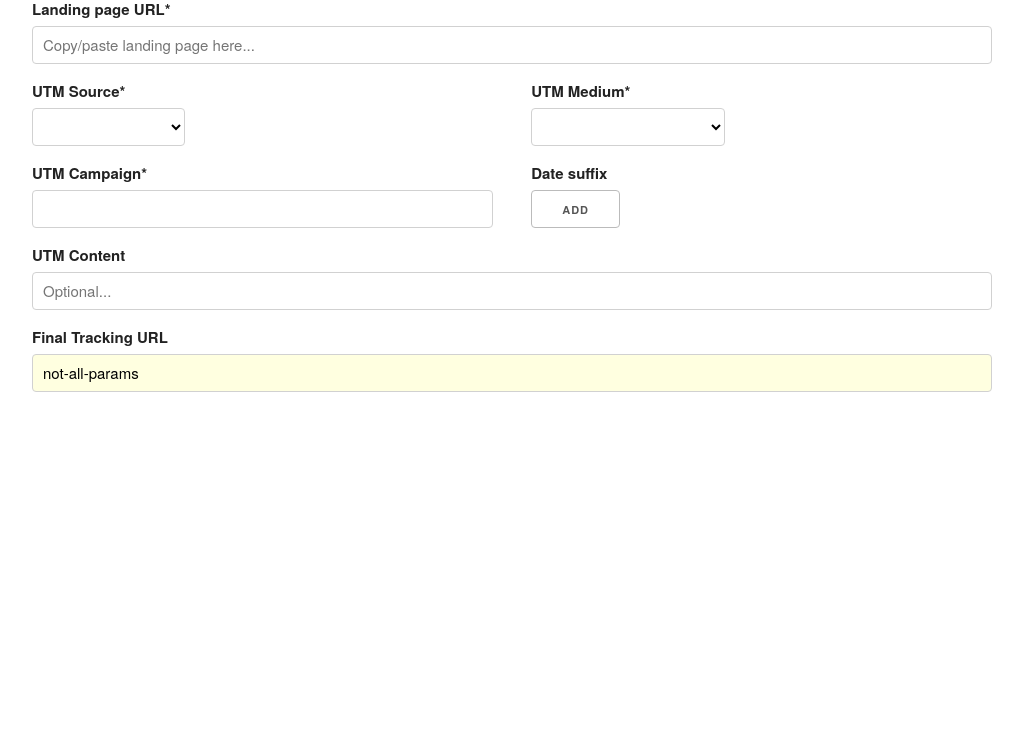
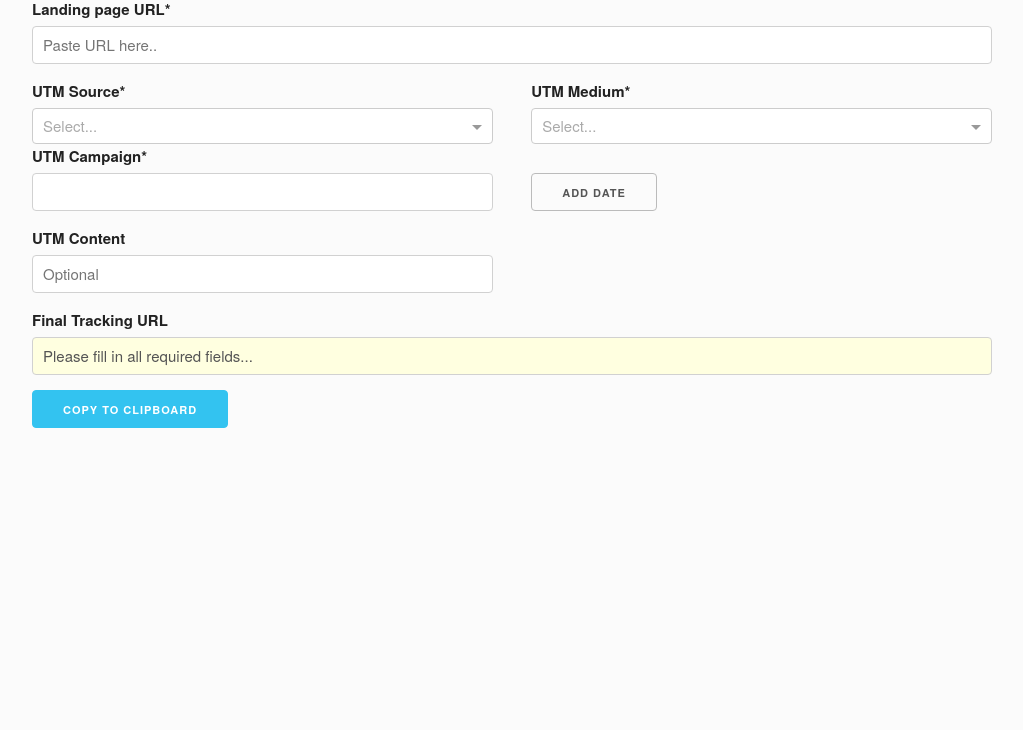
Before and after one commit to aerohit/tracking_url, a React app: page / in a window 1280 px wide. Shown: the part 70-800 px from the top of the page, without its empty margins (128-1151 px from the left). Built offline with nearby package versions, Linux system fonts and the light colour scheme.

Commit message:
cleanups

```diff
--- a/src/components/url_form.js
+++ b/src/components/url_form.js
@@ -1,5 +1,8 @@
 import React, { Component } from 'react';
 import trackUrl from '../utils/url';
+import Select from 'react-select';
+import CopyToClipboard from 'react-copy-to-clipboard';
+import 'react-select/dist/react-select.css';
 
 export default class UrlForm extends Component {
   constructor(props) {
@@ -10,24 +13,57 @@ export default class UrlForm extends Component {
       utm_source: '',
       utm_medium: '',
       utm_campaign: '',
-      utm_content: ''
+      utm_content: '',
+      copied: false
     };
+  }
+
+  logChange(val) {
+    console.log("Selected: " + val);
+  }
+
+  handleCopy() {
+      this.setState({copied: true});
+  }
+
+  handleSubmit(event) {
+    event.preventDefault();
+  }
+
+  handleSelect(choice) {
+  // returns choice.value and choice.index
+    if (choice.index>=0) {
+      this.setState({utm_source: choice.value + ' is a nice choice'});
+    } else {
+      this.setState({utm_source: choice.value + ' isn\'t on the list!'});
+    }
   }
 
   handleUrlChange(url) {
     this.setState({url});
+    this.setState({copied: false});
   }
 
   handleUtmSourceChange(utm_source) {
     this.setState({utm_source});
+    this.setState({copied: false});
+    console.log("Selected: " + utm_source.url_part || utm_source);
   }
 
   handleUtmMediumChange(utm_medium) {
     this.setState({utm_medium});
+    this.setState({copied: false});
+  }
+
+  handleCombo(open) {
+    this.setState({open});
+    this.setState({copied: false});
   }
 
   handleUtmCampaignChange(utm_campaign) {
     this.setState({utm_campaign});
+    this.setState({copied: false});
+
   }
 
   handleUtmCampaignButton(event) {
@@ -46,52 +82,64 @@ export default class UrlForm extends Component {
     return trackUrl(this.state.url, utm_params);
   }
 
+  noop() {
+    return {};
+  }
+
   render() {
     return (
       <div>
-        <form>
-          <label for="base-url">Landing page URL<span>*</span></label>
+        <form onSubmit={event => this.handleSubmit(event)}>
+          <label for="base-url">Landing page URL*</label>
           <input
             id="base-url"
             className="u-full-width"
             type="text"
-            placeholder="Copy/paste landing page here..."
+            pattern="^http(s)?://.*"
             value={this.state.url}
             onChange={event => this.handleUrlChange(event.target.value)}
+            placeholder="Paste URL here.."
+            autofocus
           />
           <div className="row">
             <div className="six columns">
-              <label for="utm-source">UTM Source<span>*</span></label>
-              <select
-                id="utm-source"
+              <label for="utm-source">UTM Source*</label>
+                <Select
+                  name="utm-source"
                   value={this.state.utm_source}
-                onChange={event => this.handleUtmSourceChange(event.target.value)}>
-                  <option value=''></option>
-                  {
-                    this.props.sources.map(function (source) {
-                      return <option value={source.url_part} key={source.id} >{source.name}</option>
-                    })
-                  }
-              </select>
+                  onChange={v => this.handleUtmSourceChange(v)}
+                  labelKey='name'
+                  resetValue=''
+                  openOnFocus
+                  searchable
+                  onBlurResetsInput={false}
+                  allowCreate={true}
+                  valueKey='url_part'
+                  noResultsText={false}
+                  options={this.props.sources}
+
+                  />
             </div>
             <div className="six columns">
-              <label for="utm-medium">UTM Medium<span>*</span></label>
-              <select
-                id="utm-medium"
+              <label for="utm-medium">UTM Medium*</label>
+                <Select
+                  name="utm-medium"
                   value={this.state.utm_medium}
-                onChange={event => this.handleUtmMediumChange(event.target.value)}>
-                  <option value=''></option>
-                  {
-                    this.props.mediums.map(function (medium) {
-                      return <option value={medium.url_part} key={medium.id} >{medium.name}</option>
-                    })
-                  }
-              </select>
+                  onChange={v => this.handleUtmMediumChange(v)}
+                  openOnFocus
+                  searchable
+                  labelKey='name'
+                  resetValue=''
+                  onBlurResetsInput={true}
+                  valueKey='url_part'
+                  noResultsText='Try another one'
+                  options={this.props.mediums}
+                  />
             </div>
           </div>
           <div className="row">
             <div className="six columns">
-              <label for="utm-campaign">UTM Campaign<span>*</span></label>
+              <label for="utm-campaign">UTM Campaign*</label>
               <input
                 id="utm-campaign"
                 className="u-full-width"
@@ -101,19 +149,23 @@ export default class UrlForm extends Component {
               />
             </div>
             <div className="six columns">
-              <label for="utm-campaign-button">Date suffix</label>
-              <input type="submit" value="Add" onClick={event => this.handleUtmCampaignButton(event)} />
+              <label for="utm-campaign-button">&nbsp;</label>
+              <input type="submit" value="Add Date" onClick={event => this.handleUtmCampaignButton(event)} />
             </div>
           </div>
+          <div class="row">
+           <div className="six columns">
             <label for="utm-content">UTM Content</label>
             <input
               id="utm-content"
               className="u-full-width"
               type="text"
-            placeholder="Optional..."
               value={this.state.utm_content}
               onChange={event => this.handleUtmContentChange(event.target.value)}
+              placeholder="Optional"
             />
+            </div>
+          </div>
           <div className="row">
           <div className="twelve columns">
           <label for="utm-output">Final Tracking URL</label>
@@ -123,10 +175,16 @@ export default class UrlForm extends Component {
               type="text"
               value={this.utmUrl()}
               style={{ background: "lightyellow"}}
-              readonly
+              disabled
             />
+
           </div>
         </div>
+        <CopyToClipboard text={this.utmUrl()}
+              onCopy={event => this.handleCopy(event)}>
+              <button className="button-primary">Copy to clipboard</button>
+            </CopyToClipboard>
+           {this.state.copied ? <span style={{color: 'darkgreen'}}><strong> Copied!</strong></span> : null}
         </form>
 
 
--- a/src/index.html
+++ b/src/index.html
@@ -5,12 +5,19 @@
     <title>URL Builder</title>
     <link rel="stylesheet" href="//cdnjs.cloudflare.com/ajax/libs/normalize/4.1.1/normalize.min.css">
     <link rel="stylesheet" href="//cdnjs.cloudflare.com/ajax/libs/skeleton/2.0.4/skeleton.min.css">
+    <!-- <link href='//fonts.googleapis.com/css?family=Raleway:400,300,600' rel='stylesheet' type='text/css'> -->
+    <style type="text/css" media="screen">
+      body {
+        background: #fbfbfb;
+      }
+      .Select input { margin-bottom: 1.5rem !important;  }
+    </style>
   </head>
   <body>
   <div class="container">
     <div class="section" role="header">
       <div class="row">
-        <h3>Campaign Tagging Tool</h3>
+        <h3>Campaign Tagging Tool <sub style="color:#ddd">beta</sub></h3>
       </div>
     </div>
     <div class="section" id="app"></div>
--- a/src/utils/url.js
+++ b/src/utils/url.js
@@ -5,8 +5,8 @@ function normalize(param) {
 }
 
 function trackUrl (base_url, utm_params) {
-  const utm_source = utm_params.utm_source;
-  const utm_medium = utm_params.utm_medium;
+  const utm_source = utm_params.utm_source.url_part || utm_params.utm_source;
+  const utm_medium = utm_params.utm_medium || utm_params.utm_medium;
   const utm_campaign = utm_params.utm_campaign;
   const utm_content = utm_params.utm_content;
   const areValidParams = [base_url, utm_source, utm_medium, utm_campaign].every(p =>
@@ -22,8 +22,10 @@ function trackUrl (base_url, utm_params) {
       url.addQuery("utm_content", content);
     }
     return url.toString();
+    console.log("check" + url);
   }
-  return "not-all-params";
+
+  return "Please fill in all required fields...";
 }
 
 module.exports = trackUrl;
--- a/webpack.config.js
+++ b/webpack.config.js
@@ -21,6 +21,11 @@ module.exports = {
         test: /\.html$/,
         loader: "file?name=[name].[ext]",
       },
+      { test: /\.css$/,  loader: "style-loader!css-loader" },
+      { test: /\.less$/, loader: "style-loader!css-loader!less-loader" },
+      { test: /\.gif$/, loader: "url-loader?mimetype=image/png" },
+      { test: /\.woff(2)?(\?v=[0-9].[0-9].[0-9])?$/, loader: "url-loader?mimetype=application/font-woff" },
+      { test: /\.(ttf|eot|svg)(\?v=[0-9].[0-9].[0-9])?$/, loader: "file-loader?name=[name].[ext]" },
     ],
   },
 }
```
Also changed, not shown: package.json (+8 -1 lines), .gitlab-ci.yml (added). Lines whose indentation alone changed are shown as unchanged.
